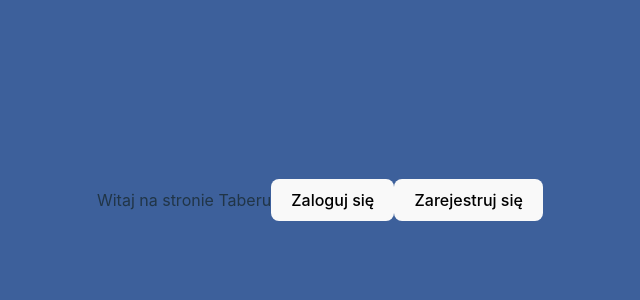
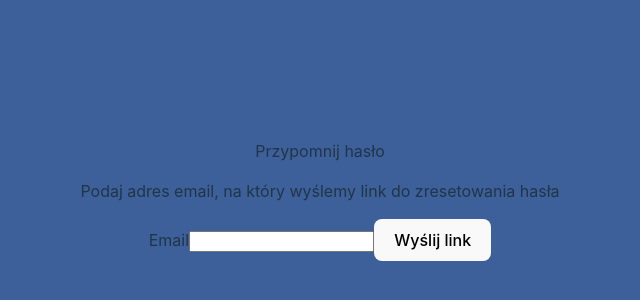
Before and after one commit to NataliaKwatek/Taberu, a React (Vite) app: page /passwordreminder in a window 1280 px wide. Shown: the part 200-500 px from the top of the page, without its empty margins (320-960 px from the left). Built offline with nearby package versions, Linux system fonts and the light colour scheme; no server answers.

Commit message:
added Password reset functionality

```diff
--- a/src/App.jsx
+++ b/src/App.jsx
@@ -5,6 +5,7 @@ import { LandingPage } from "./components/LandingPage/LandingPage";
 import { HomePage } from "./components/HomePage/HomePage";
 import { Login } from "./components/User/Login/Login";
 import { Register } from "./components/User/Register/Register";
+import { PasswordReminder } from "./components/User/PasswordReminder/PasswordReminder";
 
 function App() {
   return (
@@ -12,6 +13,7 @@ function App() {
       <Route path="/*" element={<LandingPage />} />
       <Route path="/login" element={<Login />} />
       <Route path="/register" element={<Register />} />
+      <Route path="/passwordreminder" element={<PasswordReminder />} />
 
       <Route element={<PrivateRoute />}>
         <Route path="/home" element={<HomePage />} />
--- a/src/components/HomePage/HomePage.jsx
+++ b/src/components/HomePage/HomePage.jsx
@@ -1,8 +1,13 @@
+import useAuth from "../../context/AuthContext";
+
 export const HomePage = () => {
+
+const { logout } = useAuth();
+
   return (
     <>
       <div>Jesteś zalogowany</div>
-      <button>Wyloguj</button>
+      <button onClick={logout}>Wyloguj</button>
     </>
   );
 };
--- a/src/components/User/Login/Login.jsx
+++ b/src/components/User/Login/Login.jsx
@@ -1,4 +1,4 @@
-import { Navigate } from "react-router-dom";
+import { Navigate, Link } from "react-router-dom";
 import { toast, Toaster } from "react-hot-toast";
 import styles from "./Login.module.css";
 import useAuth from "../../../context/AuthContext";
@@ -35,6 +35,8 @@ export const Login = () => {
           Pokaż hasło
           <button>Zaloguj się</button>
         </form>
+        Nie pamiętasz hasła?
+        <Link to="/passwordreminder"><button>Zresetuj hasło</button></Link>
         </>
       ) : (
         <Navigate to='/home' />
--- /dev/null
+++ b/src/components/User/PasswordReminder/PasswordReminder.jsx
@@ -0,0 +1,37 @@
+import { sendPasswordResetEmail } from "firebase/auth";
+import { auth } from "../../../config/firebase"
+import { useNavigate, Link } from "react-router-dom";
+import toast from "react-hot-toast";
+
+export const PasswordReminder = () => {
+
+    const navigate = useNavigate();
+
+    const handlePasswordReset = async (e) => {
+        e.preventDefault();
+
+        try {
+			await sendPasswordResetEmail(auth, e.target.email.value).then(() => {
+				toast.success('Wysłano e-mail z linkiem do resetu hasła', {
+					duration: 1000,
+				});
+				new Promise((r) => setTimeout(r, 1500)).then(() => navigate('/login'));
+			});
+		} catch (error) {
+			console.log(error.message);
+		}
+	};
+
+  return (
+    <>
+    Przypomnij hasło
+    <form onSubmit={handlePasswordReset}>
+    <p>Podaj adres email, na który wyślemy link do zresetowania hasła</p>
+        <label htmlFor="email">Email</label>
+
+        <input type="email" name="email" id="email" required />
+        <button>Wyślij link</button>
+        </form>
+    </>
+  )
+}
```
Also changed, not shown: src/utils/getUserData.js (added, +18 -0 lines).
